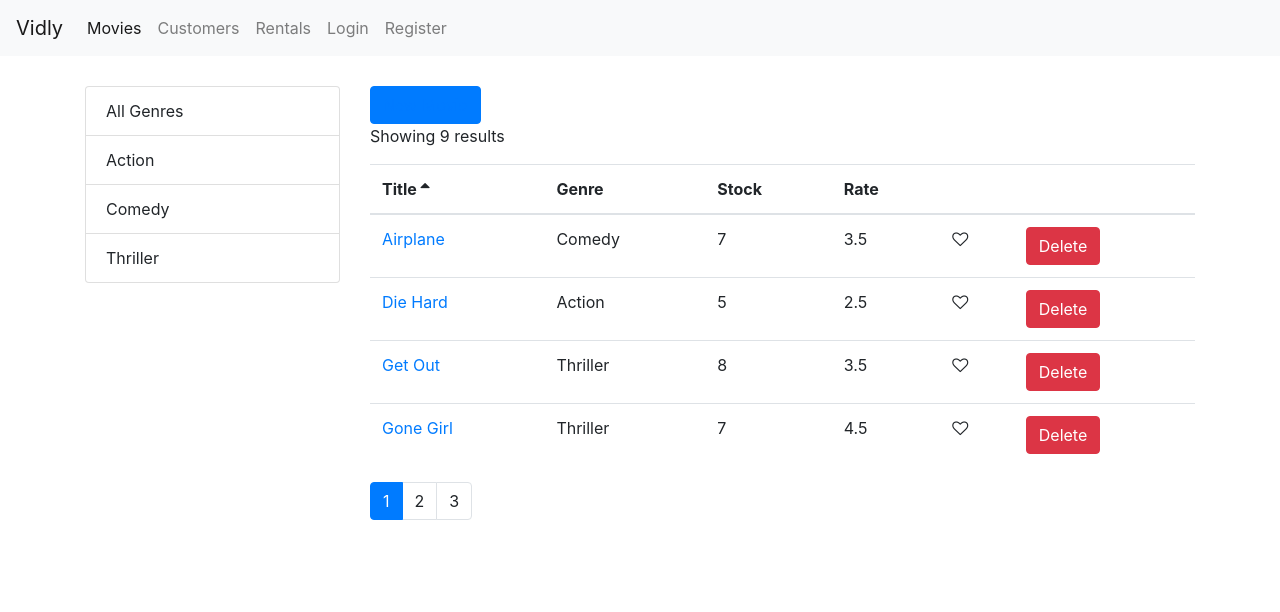
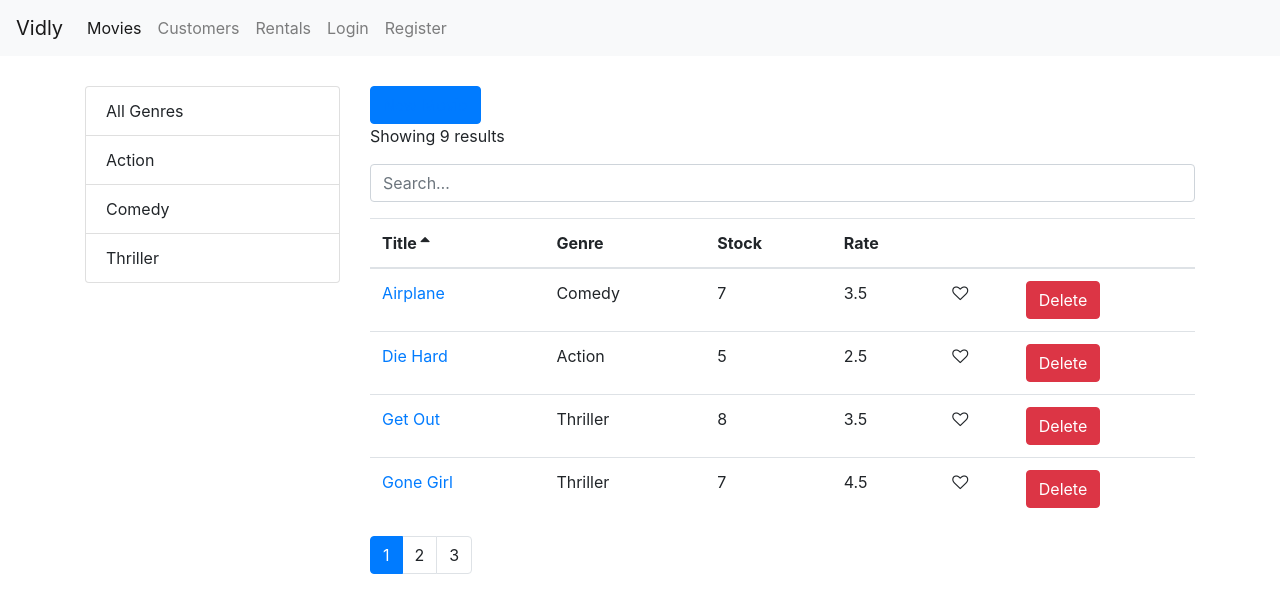
Before and after one commit to doraby/vidly, a React (Create React App) app: page /movies in a window 1280 px wide. Shown: the top 612 px of the page. Built offline with nearby package versions, Linux system fonts and the light colour scheme.

Commit message:
Pagination finish

```diff
--- a/src/components/movieForm.jsx
+++ b/src/components/movieForm.jsx
@@ -54,6 +54,7 @@ class MovieForm extends Form {
             _id: movie._id,
             title: movie.title,
             genreId: movie.genre._id,
+            numberInStock: movie.numberInStock,
             dailyRentalRate: movie.dailyRentalRate
         };
     }
--- a/src/components/movies.jsx
+++ b/src/components/movies.jsx
@@ -5,6 +5,7 @@ import Pagination from "./common/pagination";
 import ListGroup from "./common/listGroup";
 import {paginate} from "../util/paginate";
 import MoviesTable from "./common/moviesTable";
+import SearchBox from "./searchBox";
 import  _ from 'lodash';
 import {Link} from "react-router-dom";
 
@@ -18,8 +19,10 @@ export default class SearchList extends Component {
             genres:[],
             pageSize: 4,
             currentPage: 1,
-            selectedGenre: undefined,
+            searchQuery:"",
+            selectedGenre: null,
             sortColumn: { path: 'title', order: 'asc'}
+
         };
     }
 
@@ -29,8 +32,12 @@ export default class SearchList extends Component {
     }
 
     handleGenresSelect = (genre) => {
-        this.setState({ selectedGenre: genre, currentPage: 1 })
+        this.setState({ selectedGenre: genre, searchQuery: "", currentPage: 1 })
     };
+
+    handleSearch = query => {
+        this.setState({ searchQuery: query, selectedGenre: null, currentPage: 1 })
+    }
 
     handlePageClick = (selectedPage) =>{
         this.setState({ currentPage: selectedPage });
@@ -54,10 +61,13 @@ export default class SearchList extends Component {
     };
 
     getPagedData = () => {
-        const {currentPage, pageSize, allMovies, selectedGenre, sortColumn} = this.state;
-        const filtered = selectedGenre && selectedGenre._id
-            ? allMovies.filter(m => m.genre._id === selectedGenre._id)
-            : allMovies;
+        const {currentPage, pageSize, allMovies, selectedGenre, sortColumn, searchQuery} = this.state;
+        let filtered = allMovies;
+        if (searchQuery)
+            filtered = allMovies.filter(m => m.title.toLowerCase().startsWith(searchQuery.toLowerCase())
+            );
+        else if (selectedGenre && selectedGenre._id)
+            filtered = allMovies.filter(m => m.genre._id === selectedGenre._id);
 
         const sorted = _.orderBy(filtered, [sortColumn.path], [sortColumn.order]);
         const movies = paginate(sorted, currentPage, pageSize);
@@ -66,7 +76,7 @@ export default class SearchList extends Component {
     };
 
     render() {
-        const {currentPage, pageSize, sortColumn} = this.state;
+        const {currentPage, pageSize, sortColumn, searchQuery} = this.state;
         if (this.state.n === 0) {return <p>There is no results </p>}
 
         const { totalCount, data: movies} = this.getPagedData();
@@ -85,7 +95,10 @@ export default class SearchList extends Component {
                          <Link to={"/movies/new"}>New Movie</Link>
                     </button>
                     <p>Showing {totalCount} results</p>
-
+                    <SearchBox
+                        value={searchQuery}
+                        onChange={this.handleSearch}
+                    />
                     <MoviesTable
                     movies={movies}
                     sortColumn={sortColumn}
--- /dev/null
+++ b/src/components/searchBox.jsx
@@ -0,0 +1,15 @@
+import React from 'react';
+
+const SearchBox = ({ value, onChange}) => {
+    return (
+        <input
+            type="text"
+            name="query"
+            className="form-control my-3"
+            placeholder="Search…"
+            value={value}
+            onChange={e => onChange(e.currentTarget.value)}/>
+    );
+};
+
+export default SearchBox;
```
